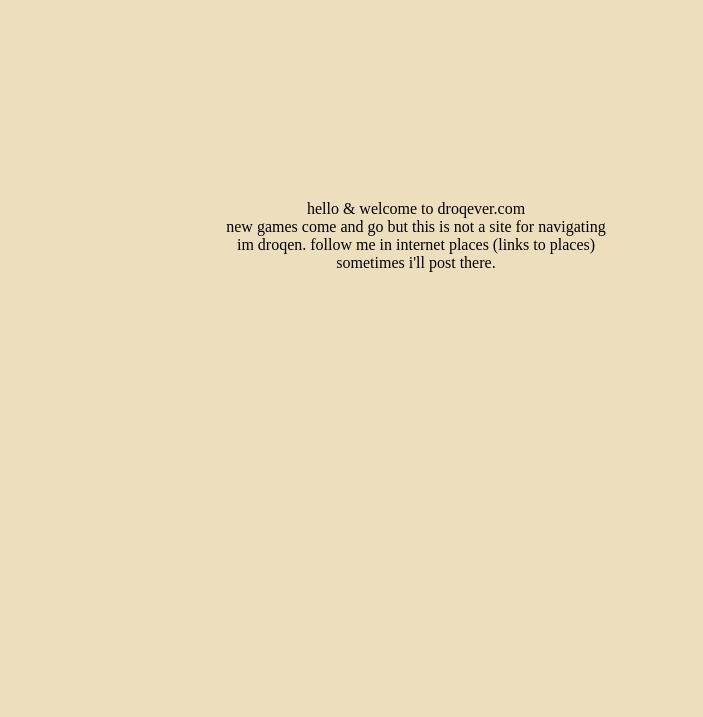
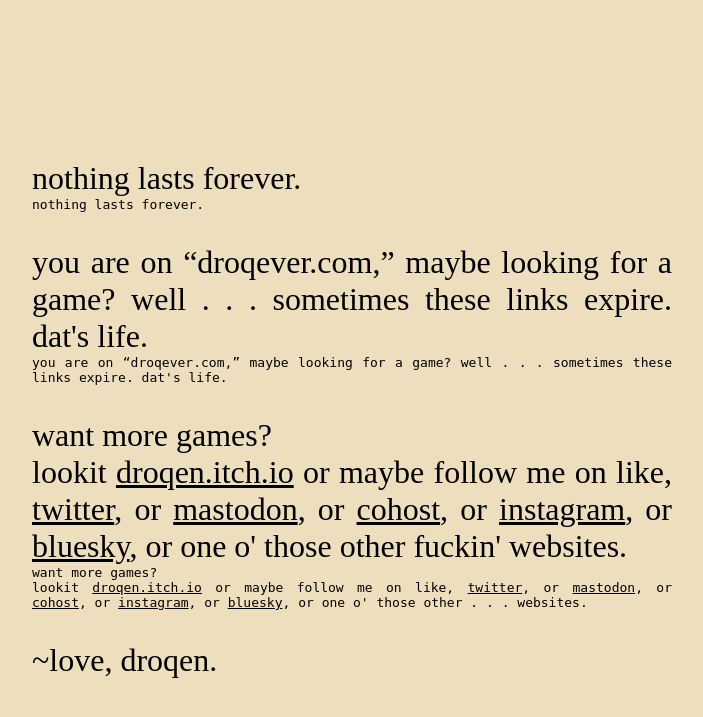
Before and after one commit to droqen/3162-nest, a PHP site: page / in a window 1280 px wide. Shown: the top 717 px of the page, without its empty margins (224-927 px from the left). Run offline with PHP 8.4, Linux system fonts and the light colour scheme.

Commit message:
changes to droqever2

```diff
--- a/droqever2/index.php
+++ b/droqever2/index.php
@@ -5,6 +5,7 @@
 if (isset($_GET['url'])) {
 	require_once __DIR__ . '/db/init-$conn.php';
 	$searchname = str_replace("-/","",$_GET['url']);
+	$gametitle = $searchname; // change this later
 	$res = $conn->query("SELECT postid, posttype, NOW(), postexpires FROM posts WHERE name = '$searchname' AND (postexpires = null OR NOW() < postexpires) ORDER BY postdate DESC, postid DESC");
 	foreach ($res as $row) {
 		$postid = $row[0];
@@ -42,5 +43,5 @@
 if ($access_granted && isset($gamezipsize)) {
 	require_once __DIR__ . '/pages/game-page-43custom.php';
 } else {
-	require_once __DIR__ . '/pages/404-page.php';
+	require_once __DIR__ . '/pages/404-page.html';
 }
--- /dev/null
+++ b/droqever2/pages/404-page.html
@@ -0,0 +1,106 @@
+<!DOCTYPE html>
+<html>
+	<head>
+		<title>droqever</title>
+		<style>
+			body {
+				transition: background-color 9s ease-in-out;
+				background-color: #ffffff;
+			}
+			div#message {
+				position:absolute;
+				left:50vw; top:20vh;
+				width:60vw; margin-left:-30vw;
+				text-align:justify;
+				min-width:400px;
+				max-width:640px;
+			}
+			.pecita {
+				font-family: Pecita; src: url('Pecita.otf');
+				font-size: 2em;
+			}
+			.notpecita {
+				font-family: monospace;
+				font-size: 1em
+			}
+			div#message a {
+				text-decoration: underline;
+				color: black;
+			}
+			div#message a:hover {
+				text-decoration: none;
+				background-color: black;
+				color: white;
+				cursor: crosshair;
+			}
+			div.section {
+				margin-bottom: 2em;
+			}
+		</style>
+	</head>
+	<body>
+		<div id="message">
+			<div class="section" id="section1">
+				<div class="pecita">nothing lasts forever.</div>
+				<div class="notpecita">nothing lasts forever.</div>
+			</div>
+			<div class="section" id="section2">
+				<div class="pecita">you are on “droqever.com,” maybe looking for a game? well . . . sometimes these links expire. dat's life.</div>
+				<div class="notpecita">you are on “droqever.com,” maybe looking for a game? well . . . sometimes these links expire. dat's life.</div>
+			</div>
+			<div class="section" id="section3">
+				<div class="pecita">want more games?<br/>lookit
+					<a href='https://droqen.itch.io/'>droqen.itch.io</a> or maybe follow me on like,
+					<a href='https://twitter.com/droqen'>twitter</a>, or
+					<a href='https://mastodon.social/@droqen'>mastodon</a>, or
+					<a href='https://cohost.org/droqen'>cohost</a>, or
+					<a href='https://www.instagram.com/droqen2'>instagram</a>, or
+					<a href='https://bsky.app/profile/droqen.bsky.social'>bluesky</a>, or one o' those other fuckin' websites.</div>
+				<div class="notpecita">want more games?<br/>lookit
+					<a href='https://droqen.itch.io/'>droqen.itch.io</a> or maybe follow me on like,
+					<a href='https://twitter.com/droqen'>twitter</a>, or
+					<a href='https://mastodon.social/@droqen'>mastodon</a>, or
+					<a href='https://cohost.org/droqen'>cohost</a>, or
+					<a href='https://www.instagram.com/droqen2'>instagram</a>, or
+					<a href='https://bsky.app/profile/droqen.bsky.social'>bluesky</a>, or one o' those other . . . websites.</div>
+			</div>
+			<div class="section" id="section4">
+				<div class="pecita">~love, droqen.</div>
+				<!-- <div class="notpecita">~love, droqen.</div> -->
+			</div>
+		</div>
+		<script>
+			function getRandomColor() {
+				var letters = 'ABCDEF'; // '0123456789ABCDEF';
+				var numletters = 6; // 16
+				var color = '#';
+				for (var i = 0; i < 6; i++) {
+					color += letters[Math.floor(Math.random() * numletters)];
+				}
+				return color;
+			}
+			document.body.style.backgroundColor = getRandomColor();
+			setTimeout(() => {
+				document.body.style.backgroundColor = getRandomColor();
+				setInterval(() => {
+					document.body.style.backgroundColor = getRandomColor();
+				}, 10000);
+			}, 1);
+
+			[
+				["section2",1500],
+				["section3",5500],
+				["section4",8000],
+			].forEach((sectionArray) => {
+				var section = document.getElementById(sectionArray[0]);
+				section.style.opacity = 0;
+				section.style.pointerEvents = 'none';
+				setTimeout(() => {
+					section.style.transition = 'opacity 1s ease';
+					section.style.opacity = 1;
+					section.style.pointerEvents = '';
+				}, sectionArray[1]);
+			});
+		</script>
+	</body>
+</html>
--- a/droqever2/pages/404-page.php
+++ /dev/null
@@ -1,41 +0,0 @@
-<!DOCTYPE html>
-<html>
-	<head>
-		<title>droqever (v2 pending)</title>
-		<style>
-			body {
-				transition: background-color 9s ease-in-out;
-				background-color: #ffffff;
-			}
-		</style>
-	</head>
-	<body>
-		<div style="position:absolute; left:50%; top:25%; width:400px; text-align:center; height: 2em; margin-left:-200px;">
-			hello & welcome to droqever.com
-			<br/>
-			new games come and go but this is not a site for navigating
-			<br/>
-			im droqen. follow me in internet places (links to places)
-			<br/>
-			sometimes i'll post there.
-		</div>
-		<script>
-			function getRandomColor() {
-				var letters = 'ABCDEF'; // '0123456789ABCDEF';
-				var numletters = 6; // 16
-				var color = '#';
-				for (var i = 0; i < 6; i++) {
-					color += letters[Math.floor(Math.random() * numletters)];
-				}
-				return color;
-			}
-			document.body.style.backgroundColor = getRandomColor();
-			setTimeout(() => {
-				document.body.style.backgroundColor = getRandomColor();
-				setInterval(() => {
-					document.body.style.backgroundColor = getRandomColor();
-				}, 10000);
-			}, 1);
-		</script>
-	</body>
-</html>
--- a/droqever2/pages/game-page-43custom.php
+++ b/droqever2/pages/game-page-43custom.php
@@ -5,7 +5,7 @@
 		<meta name="HandheldFriendly" content="True">
 		<meta name="MobileOptimized" content="320">
 		<meta name="viewport" content="width=device-width, user-scalable=no, initial-scale=1.0">
-		<title>web sample test</title>
+		<title><?php echo $gametitle;?></title>
 		<style>
 html, body, #canvas {
 	margin: 0;
```
Also changed, not shown: droqever2/Pecita.otf (added).
